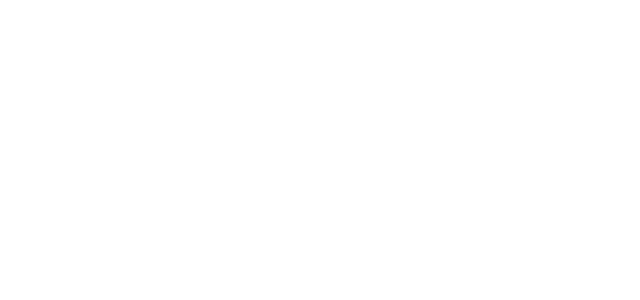
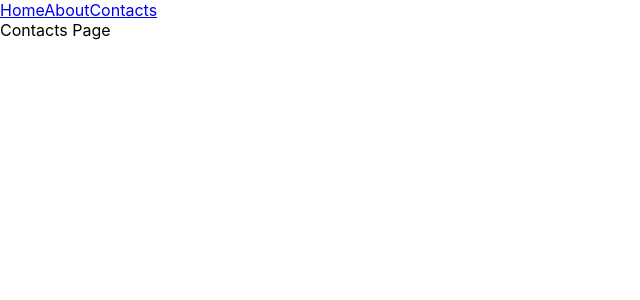
Before and after one commit to Alekseypavlov14/portfolio-site, a React (Create React App) app: page /contacts in a window 1280 px wide. Shown: the top 300 px of the page, without its empty margins (0-640 px from the left). Built offline with nearby package versions, Linux system fonts and the light colour scheme.

Commit message:
links in header

```diff
--- a/src/App.tsx
+++ b/src/App.tsx
@@ -14,7 +14,7 @@
             <Route path='/' element={<Home />} />
             <Route path='/about' element={<About />} />
             <Route path='/contacts' element={<Contacts />} />
-            <Route path='*' element={<Navigate to={'/'} />} />
+            <Route path='*' element={<Navigate to='/' />} />
           </Route>
         </Routes>
       </BrowserRouter>
--- a/src/components/Header/Header.tsx
+++ b/src/components/Header/Header.tsx
@@ -1,4 +1,5 @@
 import { FC } from 'react'
+import { Link } from 'react-router-dom'
 import styles from './Header.module.css'
 
 interface HeaderProps {}
@@ -6,7 +7,9 @@
 const Header: FC<HeaderProps> = (props) => {
   return (
     <div className={styles.Header}>
-
+      <Link to='/'>Home</Link>
+      <Link to='/about'>About</Link>
+      <Link to='/contacts'>Contacts</Link>
     </div>
   )
 }
--- a/src/pages/About/About.tsx
+++ b/src/pages/About/About.tsx
@@ -6,7 +6,7 @@
 const About: FC<AboutProps> = (props) => {
   return (
     <div className={styles.About}>
-
+      About Page
     </div>
   )
 }
--- a/src/pages/Contacts/Contacts.tsx
+++ b/src/pages/Contacts/Contacts.tsx
@@ -6,7 +6,7 @@
 const Contacts: FC<ContactsProps> = (props) => {
   return (
     <div className={styles.Contacts}>
-
+      Contacts Page
     </div>
   )
 }
--- a/src/pages/Home/Home.tsx
+++ b/src/pages/Home/Home.tsx
@@ -6,7 +6,7 @@
 const Home: FC<HomeProps> = (props) => {
   return (
     <div className={styles.Home}>
-
+      Home Page
     </div>
   )
 }
```
